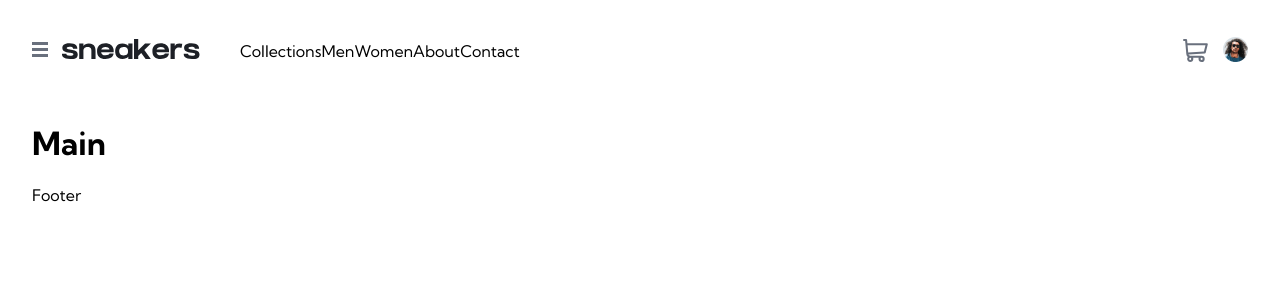
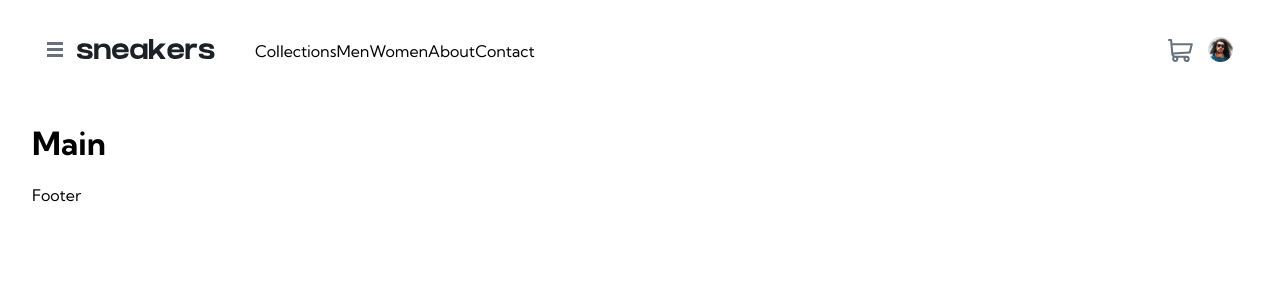
Before and after one commit to Stamwill/productPage, a Next.js app: page / in a window 1280 px wide. Shown: the top 300 px of the page. Built offline with nearby package versions, Linux system fonts and the light colour scheme.

Commit message:
[AppNav] Add padding

```diff
--- a/src/containers/App/partials/AppNav.module.css
+++ b/src/containers/App/partials/AppNav.module.css
@@ -1,5 +1,5 @@
 .root {
-  padding: 25px 0;
+  padding: 25px 15px;
   display: flex;
   align-items: center;
 }
```
